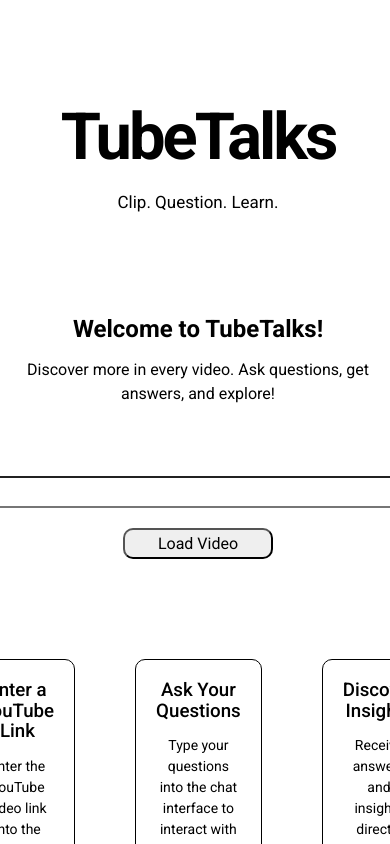
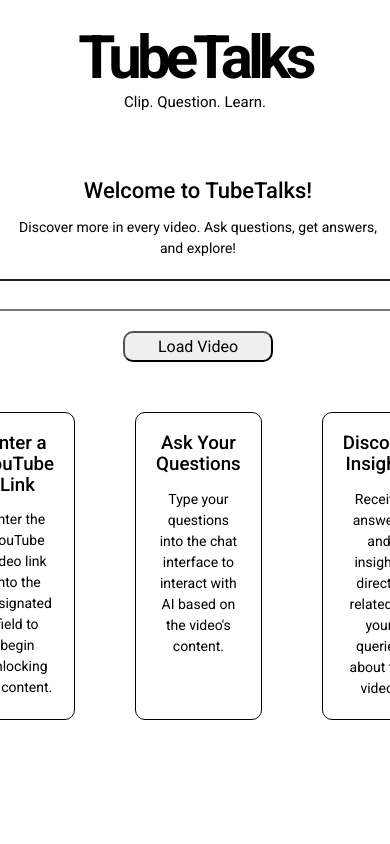
Before and after one commit to vargassormm1/TubeTalks, a Next.js app: page / in a window 390 px wide. Shown: the top 844 px of the page. Built offline with nearby package versions, Linux system fonts and the light colour scheme.

Commit message:
styling changes

```diff
--- a/src/app/chat/[link]/chat.module.css
+++ b/src/app/chat/[link]/chat.module.css
@@ -0,0 +1,52 @@
+.container {
+  margin-top: 20%;
+  width: 100%;
+  display: flex;
+  flex-direction: column;
+  height: 100%;
+}
+.chatHistory {
+  flex: 1;
+  overflow-y: auto;
+}
+.chatForm {
+  position: sticky;
+  bottom: 0;
+  padding: 10px;
+  width: 100%;
+  background-color: white;
+}
+
+@media (max-width: 1536px) {
+}
+@media (max-width: 1366px) {
+}
+@media (max-width: 1280px) {
+  .container {
+    padding: 0 100px;
+  }
+}
+@media (max-width: 1024px) {
+  .container {
+    margin-top: 25%;
+    padding: 0 50px;
+  }
+}
+@media (max-width: 768px) {
+  .container {
+    margin-top: 30%;
+    padding: 0 25px;
+  }
+}
+@media (max-width: 640px) {
+  .container {
+    margin-top: 35%;
+    padding: 0 12px;
+  }
+}
+@media (max-width: 475px) {
+  .container {
+    margin-top: 40%;
+    padding: 0 6px;
+  }
+}
--- a/src/app/page.module.css
+++ b/src/app/page.module.css
@@ -3,17 +3,54 @@
   flex-direction: column;
   text-align: center;
 }
+.description {
+  margin-top: 20%;
+}
 .description h2 {
-  font-size: 24px;
-  margin-top: 50px;
+  margin: 0;
+  font-weight: 500;
 }
-.description p {
-  font-size: 16px;
+
+.logo h1 {
+  font-size: 70px;
+  letter-spacing: -5px;
+  margin: 0;
 }
-.upload {
-  margin: 50px 0;
+.logo p {
+  font-size: 15px;
+  margin: 0;
 }
 .instructions {
   display: flex;
   justify-content: center;
 }
+
+@media (max-width: 1536px) {
+}
+@media (max-width: 1366px) {
+}
+@media (max-width: 1280px) {
+  .description {
+    margin-top: 25%;
+  }
+}
+@media (max-width: 1024px) {
+}
+@media (max-width: 768px) {
+  .description {
+    margin-top: 35%;
+  }
+}
+@media (max-width: 640px) {
+  .description {
+    margin-top: 45%;
+  }
+  .description h2 {
+    font-size: 22px;
+  }
+  .description p {
+    font-size: 14px;
+  }
+}
+@media (max-width: 475px) {
+}
--- a/src/components/Heading/Heading.js
+++ b/src/components/Heading/Heading.js
@@ -3,7 +3,9 @@ import styles from "./Heading.module.css";
 const Heading = () => {
   return (
     <header className={styles.container}>
-      <h1>TubeTalks</h1>
+      <h1>
+        <a href="/">TubeTalks</a>
+      </h1>
       <p>Clip. Question. Learn.</p>
     </header>
   );
--- a/src/components/Heading/Heading.module.css
+++ b/src/components/Heading/Heading.module.css
@@ -1,16 +1,52 @@
 .container {
+  position: fixed;
+  top: 0;
+  left: 0;
   width: 100%;
+  z-index: 1000;
+  padding: 50px 0;
   display: flex;
   flex-direction: column;
+  align-items: center;
   justify-content: center;
-  align-items: center;
   text-align: center;
-  padding: 50px 0;
+  background-color: white;
 }
 .container h1 {
-  font-size: 65px;
-  letter-spacing: -3px;
+  font-size: 70px;
+  letter-spacing: -5px;
+  margin: 0;
+}
+.container h1 a {
+  text-decoration: none;
 }
 .container p {
-  font-size: 17px;
+  font-size: 15px;
+  margin: 0;
 }
+
+@media (max-width: 1536px) {
+}
+@media (max-width: 1366px) {
+}
+@media (max-width: 1280px) {
+}
+@media (max-width: 1024px) {
+  .container {
+    padding: 25px 0;
+  }
+}
+@media (max-width: 768px) {
+}
+@media (max-width: 475px) {
+  .container {
+    padding: 25px 0;
+  }
+  .container h1 {
+    font-size: 60px;
+  }
+  .container p {
+    font-size: 15px;
+    margin: 0;
+  }
+}
--- a/src/components/QACard/QACard.module.css
+++ b/src/components/QACard/QACard.module.css
@@ -1,17 +1,13 @@
 .container {
-  border: 1px solid #eadbc8;
+  border: 1px solid lightgray;
   padding: 20px 10px;
   border-radius: 10px;
   margin-bottom: 20px;
-  color: #102c57;
-  background-color: #fefaf6;
 }
 .name {
   margin: 0;
   font-size: 16px;
-  background-color: #fefaf6;
 }
 .content {
   font-size: 16px;
-  background-color: #fefaf6;
 }
```
